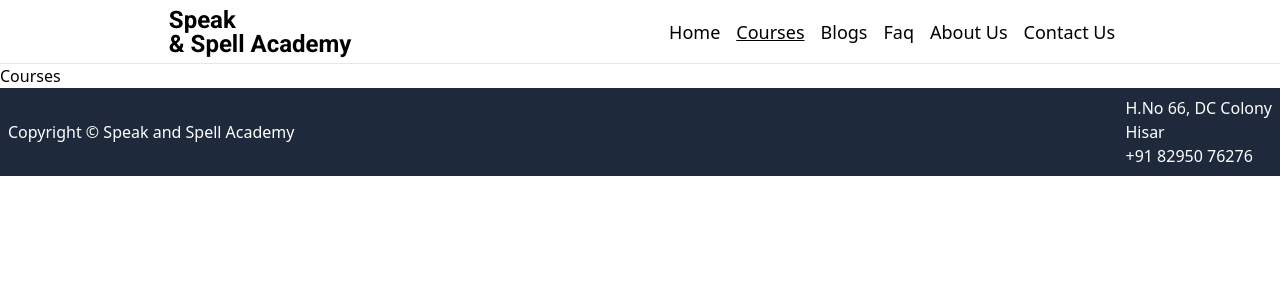
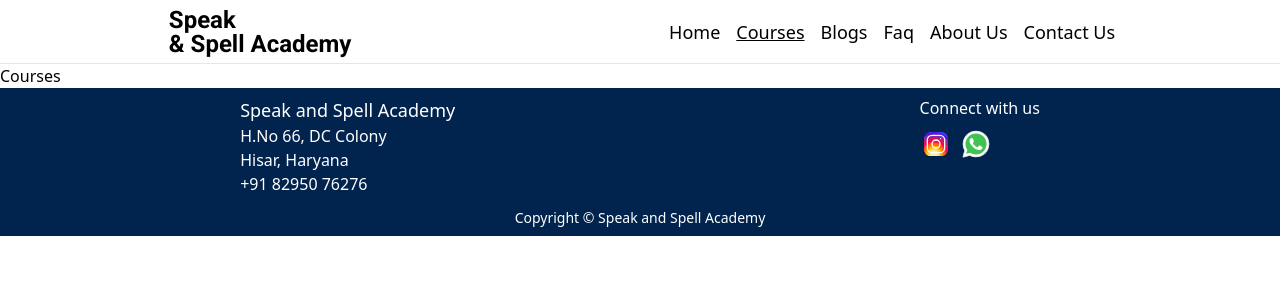
Before and after one commit to dhruvkaushik305/speakandspell, a React (Vite) app in the folder frontend/: page /courses in a window 1280 px wide. Shown: the top 300 px of the page. Built offline with nearby package versions, Linux system fonts and the light colour scheme.

Commit message:
FEAT: Updated the footer with social links

```diff
--- a/frontend/src/App.tsx
+++ b/frontend/src/App.tsx
@@ -6,6 +6,7 @@ import CoursesLayout from "./Layouts/CoursesLayout";
 import ContactusLayout from "./Layouts/ContactusLayout";
 import FaqLayout from "./Layouts/FaqLayout";
 import NotFoundLayout from "./Layouts/NotFoundLayout";
+import FooterLayout from "./Layouts/FooterLayout";
 function App() {
   return (
     <div className="flex h-screen flex-col overflow-y-auto overflow-x-hidden">
@@ -20,14 +21,7 @@ function App() {
           <Route path="/contactus" element={<ContactusLayout />} />
           <Route path="*" element={<NotFoundLayout />} />
         </Routes>
-        <footer className="flex min-h-[4rem] w-full items-center justify-between bg-slate-800 p-2 text-white">
-          <p>Copyright © Speak and Spell Academy</p>
-          <div className="flex flex-col items-start">
-            <p>H.No 66, DC Colony</p>
-            <p>Hisar</p>
-            <p>+91 82950 76276</p>
-          </div>
-        </footer>
+        <FooterLayout />
       </div>
     </div>
   );
--- /dev/null
+++ b/frontend/src/Layouts/FooterLayout.tsx
@@ -0,0 +1,40 @@
+import React from "react";
+import instaIcon from "../assets/insta-icon.svg";
+import whatsAppIcon from "../assets/whatsapp-icon.svg";
+const FooterLayout: React.FC = () => {
+  return (
+    <div className="bg-Tertiary flex min-h-[4rem] w-full flex-col gap-3 p-2 text-white">
+      <div className="flex w-full items-start justify-between sm:justify-around">
+        <div>
+          <h3 className="text-lg">Speak and Spell Academy</h3>
+          <p>H.No 66, DC Colony</p>
+          <p>Hisar, Haryana</p>
+          <p>+91 82950 76276</p>
+        </div>
+
+        <div className="flex flex-col gap-2">
+          <h3>Connect with us</h3>
+          <p className="flex gap-2">
+            <a
+              href="https://www.instagram.com/speakandspellacademy/"
+              target="_blank"
+            >
+              <img src={instaIcon} alt="Instagram Icon" className="h-8" />
+            </a>
+            <a
+              href="https://api.whatsapp.com/send/?phone=918295076276&text&type=phone_number&app_absent=0"
+              target="_blank"
+            >
+              <img src={whatsAppIcon} alt="WhatsApp Icon" className="h-8" />
+            </a>
+          </p>
+        </div>
+      </div>
+      <p className="w-full text-center text-sm">
+        Copyright © Speak and Spell Academy
+      </p>
+    </div>
+  );
+};
+
+export default FooterLayout;
```
Also changed, not shown: frontend/src/assets/insta-icon.svg (added), frontend/src/assets/whatsapp-icon.svg (added).
